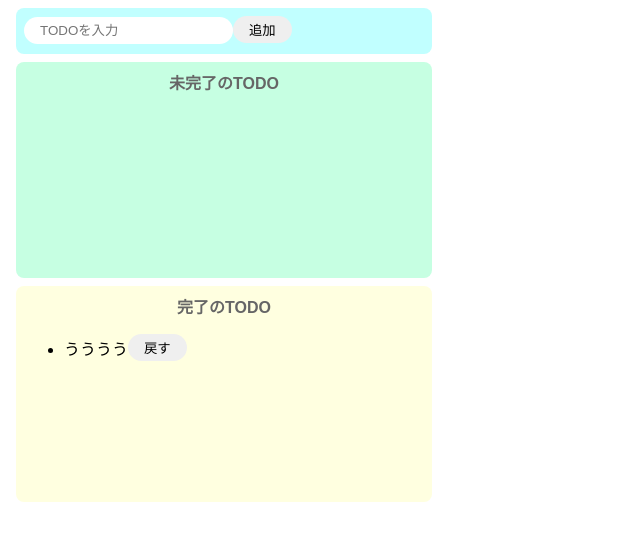
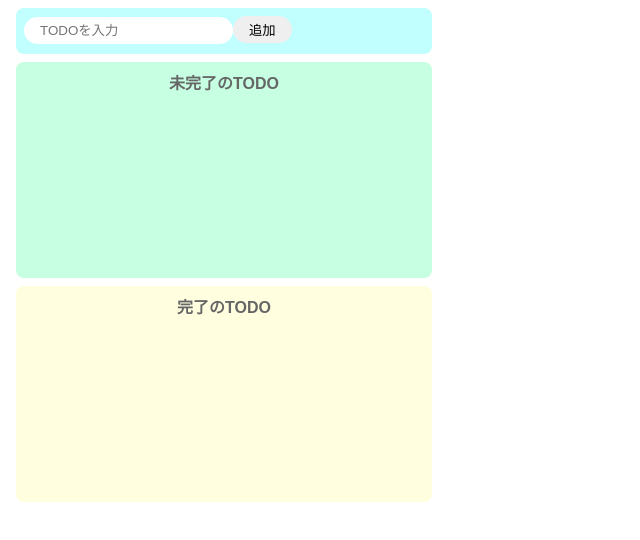
Before and after one commit to yuta-ushijima/react-todo, a React (Create React App) app: page / in a window 1280 px wide. Shown: the top 540 px of the page, without its empty margins (0-640 px from the left). Built offline with nearby package versions, Linux system fonts and the light colour scheme.

Commit message:
空の配列を削除

```diff
--- a/src/App.jsx
+++ b/src/App.jsx
@@ -4,7 +4,7 @@ import "./style.css";
 export const App = () => {
   const [todoText, setTodoText] = useState("");
   const [incompleteTodos, setIncompleteTodos] = useState([]);
-  const [completeTodos, setCompleteTodos] = useState(["うううう"]);
+  const [completeTodos, setCompleteTodos] = useState([]);
 
   const onChangeTodoText = (event) => setTodoText(event.target.value);
 
```
